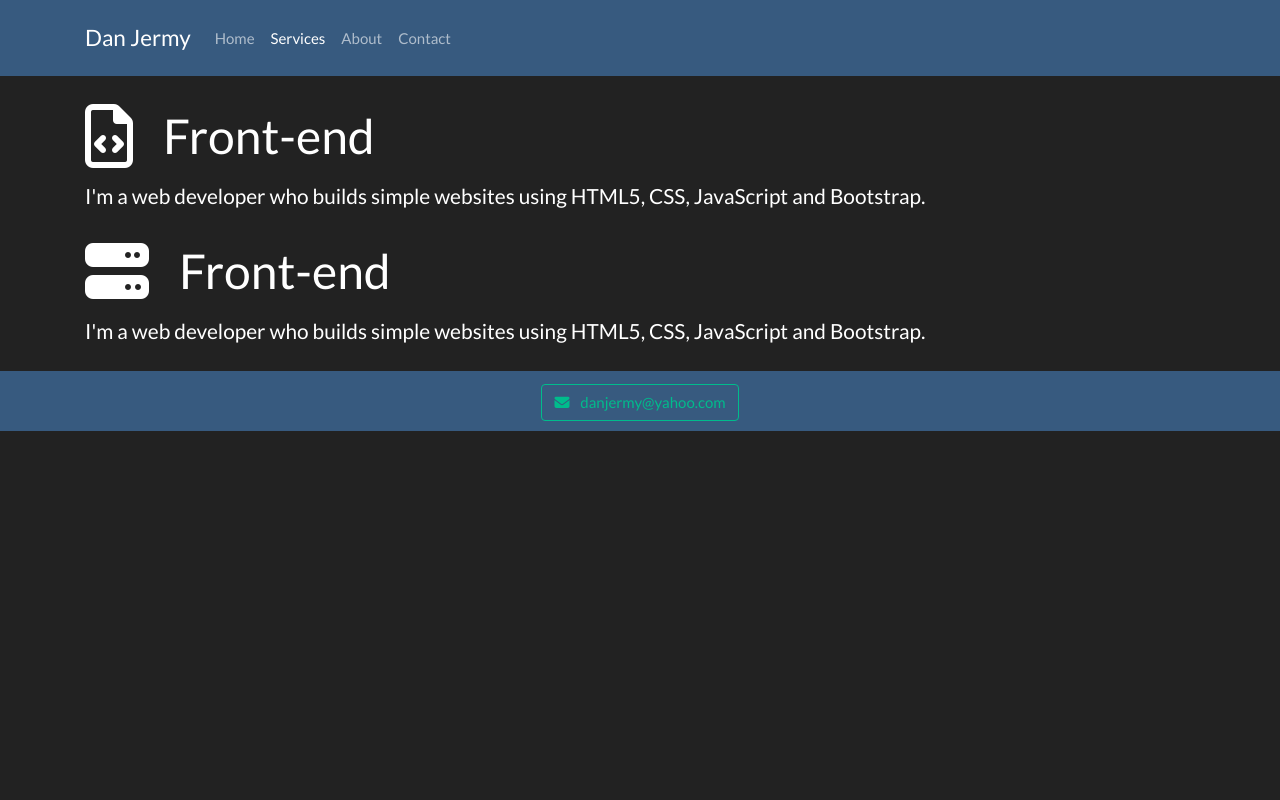
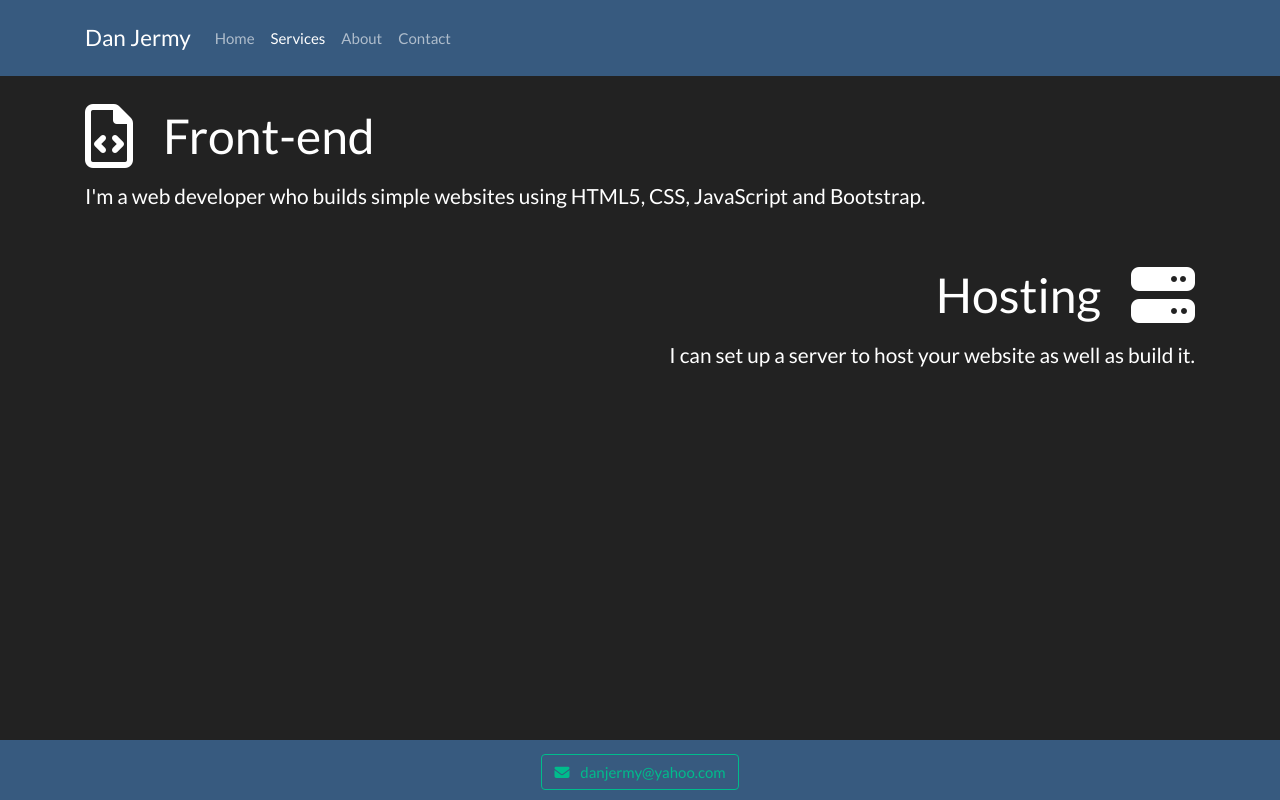
Before and after one commit to djermy/bootstrap-example, a plain HTML site: page services.html in a window 1280 px wide. Drawn offline with nearby package versions, Linux system fonts and the light colour scheme.

Commit message:
fixed footer on all pages, changed services layout.

```diff
--- a/services.html
+++ b/services.html
@@ -40,24 +40,25 @@
             </div>
         </div>
     </nav>
-
-    <div class="container mb-4">
+    <div class="container mb-5">
         <div class="service-title-wrapper mb-2">
             <i class="far fa-file-code services-icons"></i>
             <span class="web-dev-text">Front-end</span>
         </div>
-        <span class="web-dev-description">I'm a web developer who builds simple websites using HTML5, CSS, JavaScript and Bootstrap.</span>
+        <span class="web-dev-description">I'm a web developer who builds simple websites using HTML5, CSS,
+            JavaScript and Bootstrap.</span>
     </div>
-    <div class="container">
-        <div class="service-title-wrapper mb-2">
+    <div class="container mb-5">
+        <div class="service-title-wrapper-alt mb-2">
+            <span class="hosting">Hosting</span>
             <i class="fas fa-server services-icons"></i>
-            <span class="web-dev-text">Front-end</span>
         </div>
-        <span class="web-dev-description">I'm a web developer who builds simple websites using HTML5, CSS, JavaScript and Bootstrap.</span>
+        <span class="web-dev-description text-right">I can set up a server to host your website as well as build
+            it.</span>
     </div>
 
     <!-- Footer -->
-    <footer class="footer bg-primary mt-4">
+    <footer class="footer bg-primary mt-4 fixed-bottom">
         <div class="container" style="display: flex; justify-content: center;">
             <span class="text-light">
                 <a class="btn btn-outline-success" href="mailto:danjermy@yahoo.com">
--- a/style/style.css
+++ b/style/style.css
@@ -35,7 +35,6 @@
 
 .services-icons {
     font-size: 4rem;
-
 }
 
 .web-dev-text {
@@ -43,11 +42,23 @@
     font-size: 3rem;
 }
 
+.hosting {
+    padding-right: 30px;
+    font-size: 3rem
+}
+
 .service-title-wrapper {
     display: flex;
     align-items: center;
 }
 
+.service-title-wrapper-alt {
+    display: flex;
+    align-items: center;
+    justify-content: flex-end;
+}
+
 .web-dev-description {
     font-size: 1.3rem;
+    display: block;
 }
```
Also changed, not shown: about.html (+1 -1 lines), contact.html (+1 -1 lines).
